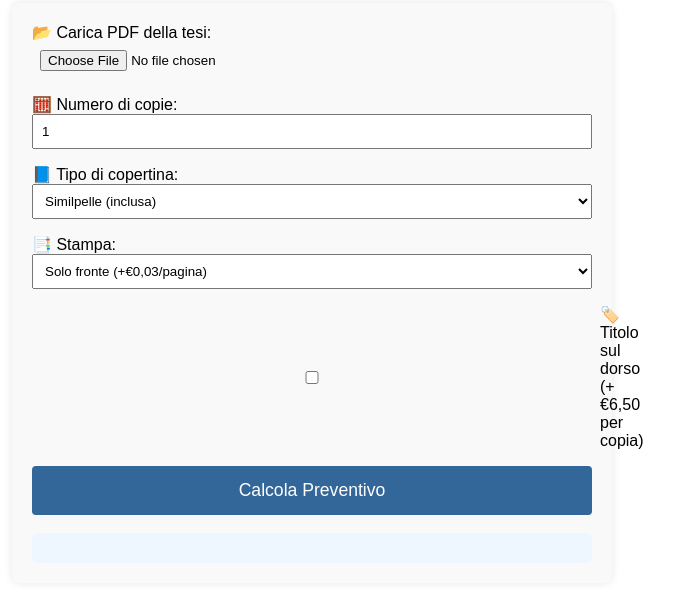
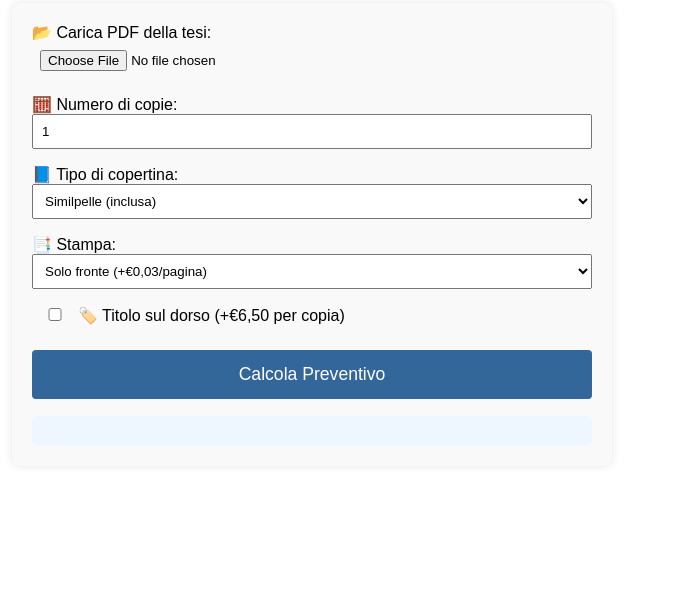
Before and after one commit to copisteriasanfaustino/tesi-preventivo2, a plain HTML site: page index.html in a window 1280 px wide. Shown: the part 81-682 px from the top of the page, without its empty margins (328-1002 px from the left). Drawn offline with Linux system fonts and the light colour scheme; a script that the page names is missing.

Commit message:
Update index.html

```diff
--- a/index.html
+++ b/index.html
@@ -21,7 +21,7 @@
       border-radius: 8px;
       box-shadow: 0 0 8px rgba(0,0,0,0.1);
     }
-    .card label:not(.checkbox-label) {
+    .card label:not(.checkbox-table) {
       display: block;
       margin-bottom: 1em;
     }
@@ -31,18 +31,7 @@
       padding: 8px;
       box-sizing: border-box;
     }
-    /* checkbox e testo affiancati sul margine sinistro */
-    .checkbox-label {
-      display: flex !important;
-      align-items: center;
-      justify-content: flex-start !important;
-      text-align: left !important;
-      margin-bottom: 1em;
-    }
-    .checkbox-label input {
-      margin-right: 8px;
-    }
-    /* pulsante più grande */
+    /* Pulsante grande */
     .card button {
       width: 100%;
       background: #336699;
@@ -52,6 +41,7 @@
       padding: 14px 0;
       font-size: 1.1em;
       cursor: pointer;
+      margin-top: 0.5em;
     }
     #progressContainer {
       display: none;
@@ -97,16 +87,22 @@
           <option value="0">Fronte/Retro</option>
         </select>
       </label>
-<label style="display:flex; align-items:center; margin-bottom:1em; text-align:left;">
-  <input
-    type="checkbox"
-    id="dorso"
-    style="margin:0 8px 0 0; flex-shrink:0;"
-  />
-  <span>🏷️ Titolo sul dorso (+€6,50 per copia)</span>
-</label>
+
+      <!-- checkbox affiancata a sinistra tramite tabella -->
+      <table class="checkbox-table" style="width:100%; border:none; margin-bottom:1em; border-collapse:collapse;">
+        <tr>
+          <td style="padding:0; border:none; width:auto; vertical-align:middle;">
+            <input type="checkbox" id="dorso">
+          </td>
+          <td style="padding:0 0 0 8px; border:none; text-align:left; vertical-align:middle;">
+            🏷️ Titolo sul dorso (+€6,50 per copia)
+          </td>
+        </tr>
+      </table>
+
       <button id="btnCalc">Calcola Preventivo</button>
     </form>
+
     <div id="progressContainer">
       <div id="progressBar"></div>
       <div id="progressText" style="font-size:.9em; padding:4px;"></div>
@@ -139,8 +135,9 @@
         const data = cv.getContext('2d').getImageData(0,0,cv.width,cv.height).data;
         let isColor = false;
         for (let p = 0; p < data.length; p += 4) {
-          if (data[p]!==data[p+1] || data[p+1]!==data[p+2]) {
-            isColor = true; break;
+          if (data[p] !== data[p+1] || data[p+1] !== data[p+2]) {
+            isColor = true;
+            break;
           }
         }
         isColor ? col++ : bn++;
@@ -151,7 +148,7 @@
       const copVal   = +document.getElementById('copertina').value;
       const extraF   = +document.getElementById('frontalita').value;
       const hasDorso = document.getElementById('dorso').checked;
-      const base     = copie===1 ? 35 : (copie===2 ? 27.5 : 22.5);
+      const base     = copie === 1 ? 35 : (copie === 2 ? 27.5 : 22.5);
       const costBase = base * copie;
       const costCop  = copVal * copie;
       const costBN   = bn * (0.07 + extraF) * copie;
@@ -176,9 +173,10 @@
     };
 
     function updateProgress(page, total, txt) {
-      const pct = Math.round((page/total)*100);
+      const pct = Math.round((page/total) * 100);
       document.getElementById('progressBar').style.width = pct + '%';
-      document.getElementById('progressText').innerText = txt
-        || `Pagina ${page} di ${total} (${pct}%)`;
+      document.getElementById('progressText').innerText = txt || `Pagina ${page} di ${total} (${pct}%)`;
     }
   </script>
+</body>
+</html>
```
